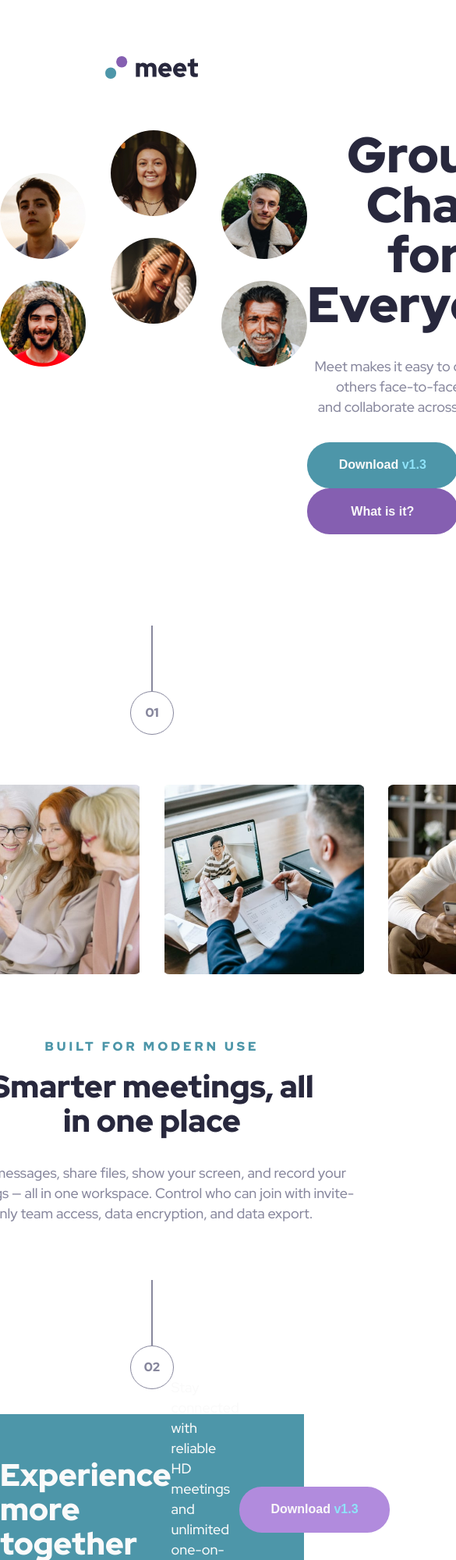
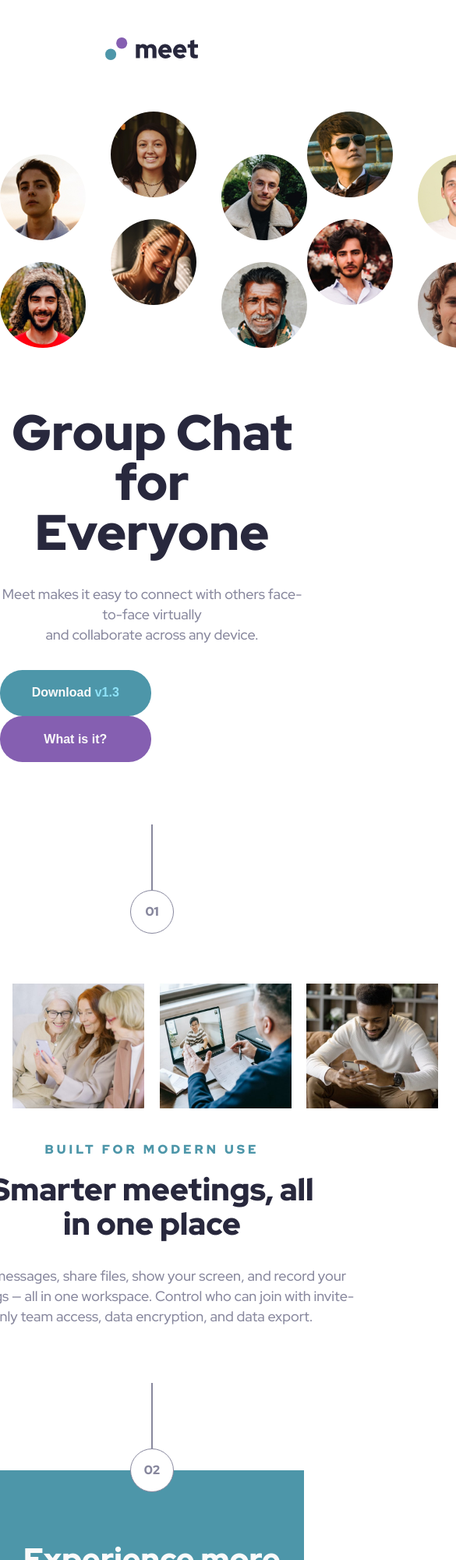
Before and after one commit to Smallz97/meet, a website with bundled scripts: page index.html in a window 390 px wide. Shown: the top 2000 px of the page at 78% size, 585 px wide, since content can reach past the window. Built offline with nearby package versions, Linux system fonts and the light colour scheme.

Commit message:
completed tablet view

```diff
--- a/index.html
+++ b/index.html
@@ -25,15 +25,18 @@
   <body>
     <!-- hero section -->
     <section id="hero">
+      <!-- brand logo -->
       <div class="brand-logo-container">
         <img src="assets/logo.svg" alt="logo" class="logo">
       </div>
+
+      <!-- hero container-->
       <div class="hero-content-container">
         <div class="left-hero-img">
           <img src="assets/desktop/image-hero-left.png" alt="left hero image">
         </div>
-        <div class="hero-copytext-container">
-          <h2 class="big-text">
+        <div class="hero-text-container">
+          <h2 class="page-heading">
             Group Chat <br/> for Everyone
           </h2>
           <p class="small-text">
@@ -48,10 +51,24 @@
           <img src="assets/desktop/image-hero-right.png" alt="right hero image">
         </div>
       </div>
+
+      <!-- hero-text-container for smaller devices -->
+      <div class="hero-text-container tablet-mobile-only">
+        <h2 class="page-heading">
+          Group Chat <br/> for Everyone
+        </h2>
+        <p class="small-text">
+          Meet makes it easy to connect with others face-to-face virtually<br/>and collaborate across any device.
+        </p>
+        <div class="mobile-hero-cta-buttons">
+          <button id="download-button">Download <span id="version-number">v1.3</span></button>
+          <button id="info-button">What is it?</button>
+        </div>
+      </div>
     </section>
 
-    <!-- buffer line -->
-    <section id="line">
+    <!-- buffer -->
+    <section id="buffer">
       <div class="vertical-line"></div>
       <div class="circle">01</div>
     </section>
@@ -75,8 +92,8 @@
       </div>
     </section>
 
-    <!-- buffer line -->
-    <section id="line">
+    <!-- buffer -->
+    <section id="buffer" class="footer-buffer">
       <div class="vertical-line"></div>
       <div class="circle footer-buffer-circle">02</div>
     </section>
@@ -93,8 +110,8 @@
           Stay connected with reliable HD meetings and unlimited one-on-one and group video sessions.
         </p>
       </div>
-      <div class="">
-        <button id="footer-download-button">Download <span id="version-number">v1.3</span></button>
+      <div class="footer-button">
+        <button id="footer-download-button" class="tablet-footer-button mobile-footer-button">Download <span id="version-number">v1.3</span></button>
       </div>
     </section>
 
--- a/style.css
+++ b/style.css
@@ -30,21 +30,28 @@
 
 /* styling the html body */
 body {
-  width: 100%;
+  /* Hiding the scrollbar for IE, Edge and Firefox browsers, but maintaining scroll functionality */
+  -ms-overflow-style: none; /* IE and Edge */
+  scrollbar-width: none; /* Firefox */
+
   font-family: "Red Hat Display", sans-serif;
+}
+
+/* Hiding the scrollbar for Chrome, Safari and Opera browsers, but maintaining scroll functionality */
+body::-webkit-scrollbar {
+  display: none;
 }
 
 /* Hero section styling starts here */
 
-/* styling the page header */
-#hero, #features, #line  {
-  width: 100%;
+/*  */
+#hero, #features, #buffer  {
   display: flex;
   align-items: center;
   flex-direction: column;
 }
 
-/* styling the logo */
+/* styling the brand logo */
 .logo {
   width: 7.5rem;
   height: 1.8rem;
@@ -59,15 +66,19 @@
   justify-content: space-between;
 }
 
-/* styling the copy-text */
-.hero-copytext-container {
+/* styling the hero-text container */
+.hero-text-container {
   display: flex;
   align-items: center;
   flex-direction: column;
 }
 
-/* styling the header text */
-.big-text {
+.tablet-mobile-only {
+  display: none;
+}
+
+/* styling the page heading */
+.page-heading {
   font-size: 4rem;
   line-height: 4rem;
   text-align: center;
@@ -141,9 +152,6 @@
   font-weight: var(--large-font);
 }
 
-
-/* Features section styling starts here */
-
 /* styling the features catalogue container */
 .features-images-container {
   gap: 1.8rem;
@@ -154,35 +162,26 @@
   grid-template-columns: repeat(4, 1fr);
 }
 
-/* styling each feature box */
-.feature {
-  border-radius: 0.5rem;
-}
-
 /* styling the individual features */
 .first {
   background: url(assets/desktop/image-woman-in-videocall.jpg);
-  background-size: contain;
-  background-position: center;
-  background-repeat: no-repeat;
 }
 
 .second {
   background: url(assets/desktop/image-women-videochatting.jpg);
-  background-size: contain;
-  background-position: center;
-  background-repeat: no-repeat;
 }
 
 .third {
   background: url(assets/desktop/image-men-in-meeting.jpg);
-  background-size: contain;
-  background-position: center;
-  background-repeat: no-repeat;
 }
 
 .fourth {
   background: url(assets/desktop/image-man-texting.jpg);
+}
+
+/* styling each feature box */
+.feature {
+  border-radius: 0.5rem;
   background-size: contain;
   background-position: center;
   background-repeat: no-repeat;
@@ -229,13 +228,11 @@
 
 /* resizing the margin between the buffer circle and the footer */
 .footer-buffer-circle {
-  margin-bottom: 2rem;
+  margin-bottom: -1.75rem;
+  background-color: white;
 }
 
-
-/* Footer section styling starts here */
-
-/* Styling the footer section container */
+/* styling the footer section container */
 #footer {
   display: flex;
   height: 15.25rem;
@@ -268,3 +265,63 @@
 #footer-download-button {
   background-color: var(--almost-pink);
 }
+
+
+/* Styling for mobile responsiveness starts here */
+@media screen and (max-width: 900px) {
+  /* restyling the top margin of the brand logo to optimise viewing on tablet devices */
+  .logo {
+    margin-top: 3rem;
+  }
+
+  /* restyling the hero-content-container to optimise viewing on tablet devices */
+  .hero-content-container {
+    margin-bottom: 4.5rem;
+    justify-content: space-around;
+  }
+
+  /*  */
+  .hero-text-container {
+    display: none;
+  }
+
+  /* restyling the hero-text-container to optimise viewing on tablet devices */
+  .tablet-mobile-only {
+    display: flex;
+  }
+
+  /* restyling the features section */
+  .features-images-container {
+    gap: 0.1rem;
+    width: 47rem;
+    margin-bottom: 2.5rem;
+    grid-template-rows: 10rem;
+  }
+
+  /* readjusting the margin between the cta-buttons and the catalogue section */
+  .mobile-hero-cta-buttons {
+    margin-bottom: 5rem;
+  }
+
+  /* styling the footer section container */
+  #footer {
+    height: 26.75rem;
+    text-align: center;
+    flex-direction: column;
+  }
+
+  /* resizing the footer-bigtext container to optimize viewing on tablet devices */
+  #footer-bigtext-container {
+    width: 28.56rem;
+  }
+
+  /* styling the footer's big text */
+  .footer-big-text {
+    padding-top: 4rem;
+  }
+
+  /* resizing the footer-smalltext container to optimize viewing on tablet devices */
+  #footer-smalltext-container {
+    width: 35.81rem;
+  }
+}
```
